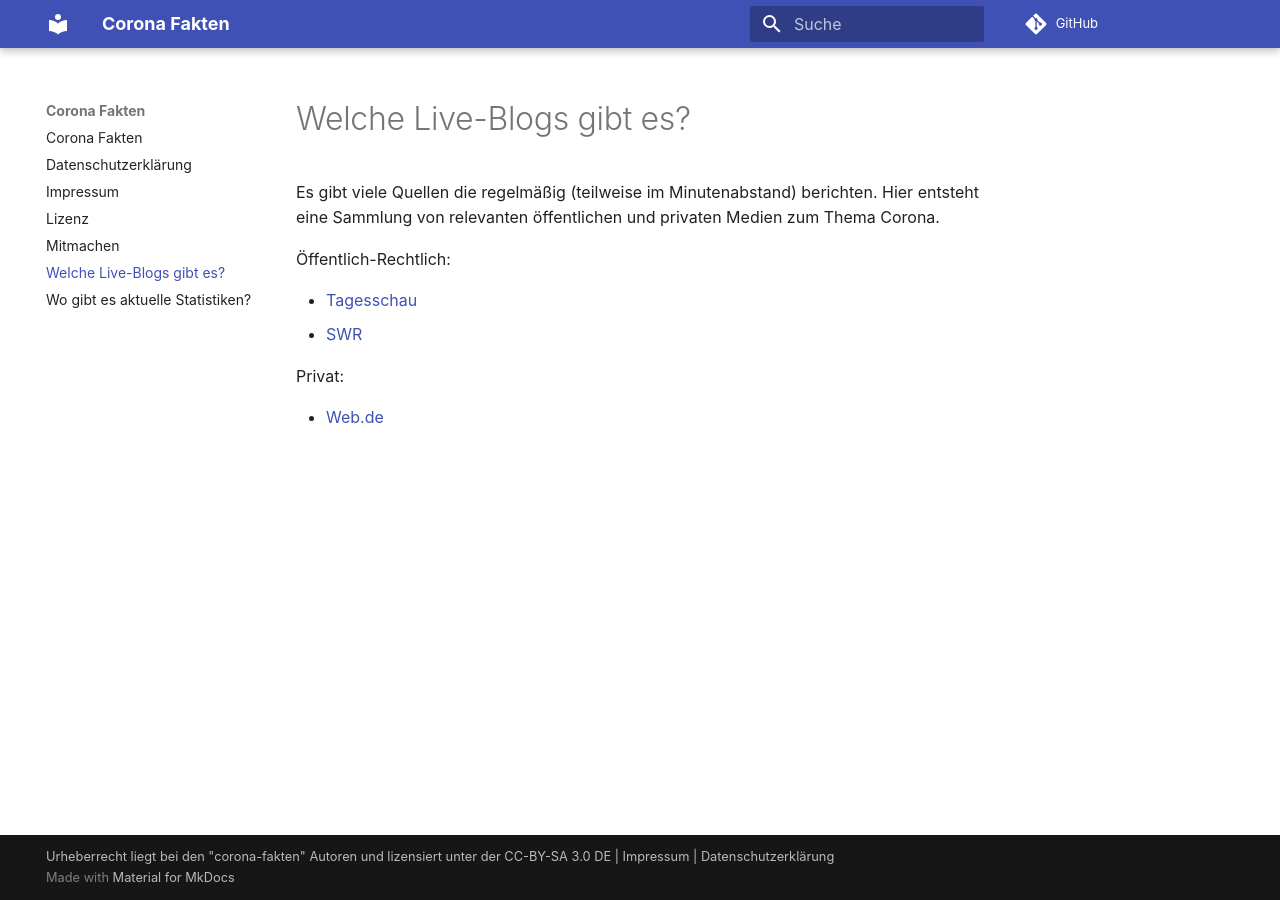
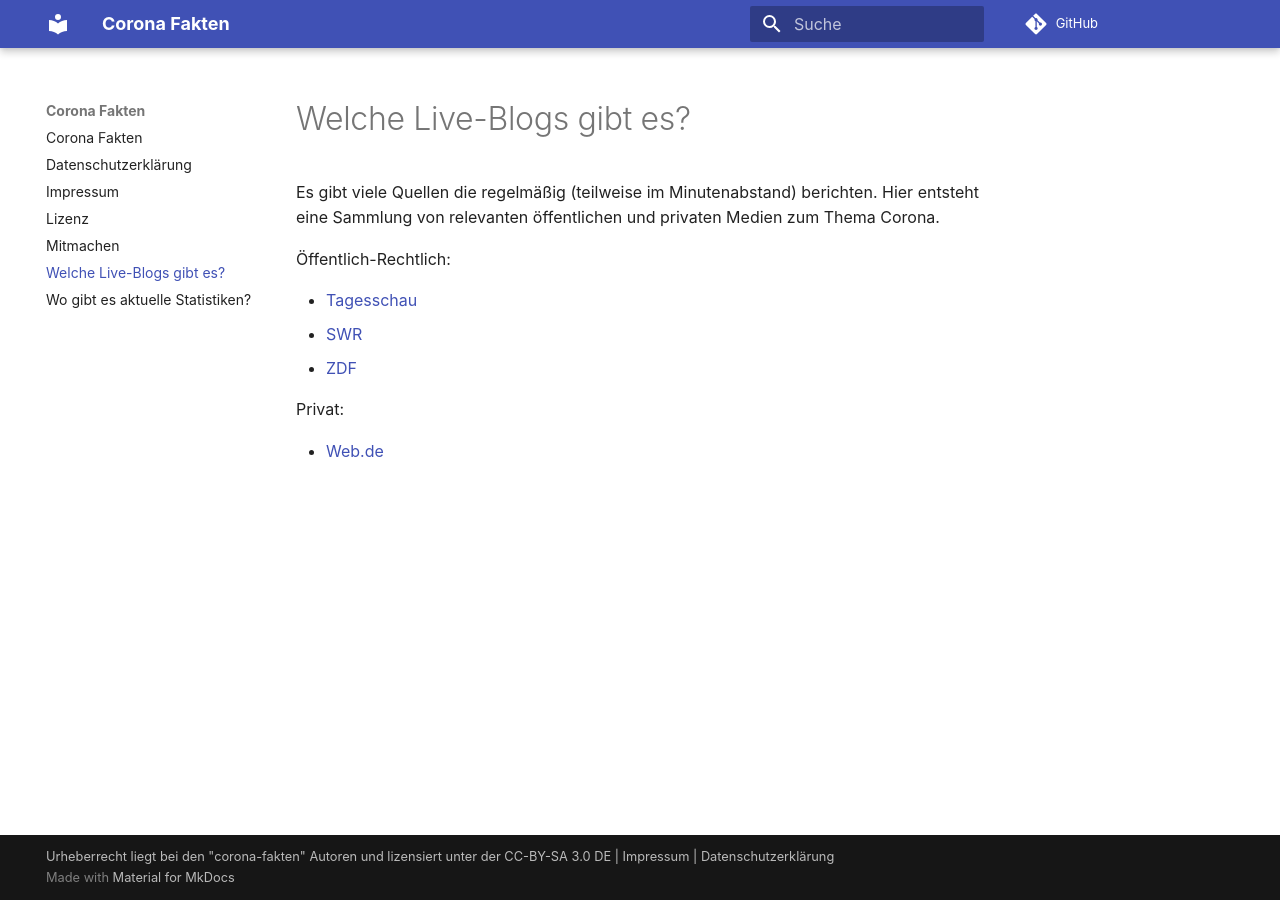
Before and after one commit to corona-fakten/corona-fakten.github.io, an MkDocs documentation site: the page built from docs/welche-live-blogs-gibt-es.md, in a window 1280 px wide. Built offline with MkDocs 1.6.1 and Material for MkDocs 9.7.7, drawn with Linux system fonts in a browser that asks for light colours; comment, search, counter and statistics services are not loaded.

Commit message:
Update welche-live-blogs-gibt-es.md

```diff
--- a/docs/welche-live-blogs-gibt-es.md
+++ b/docs/welche-live-blogs-gibt-es.md
@@ -8,6 +8,7 @@ Es gibt viele Quellen die regelmäßig (teilweise im Minutenabstand) berichten.
 
 - [Tagesschau](https://www.tagesschau.de/newsticker/coronavirus-liveblog-105.html)
 - [SWR](https://www.swr.de/swraktuell/rheinland-pfalz/liveblog-corona-100~_detailPage-1_-dc56264c3eed6f7453c3f263012a8308a11ab691.html)
+- [ZDF](https://www.zdf.de/nachrichten/politik/blog-coronavirus-102.html)
 
 Privat:
 
```
